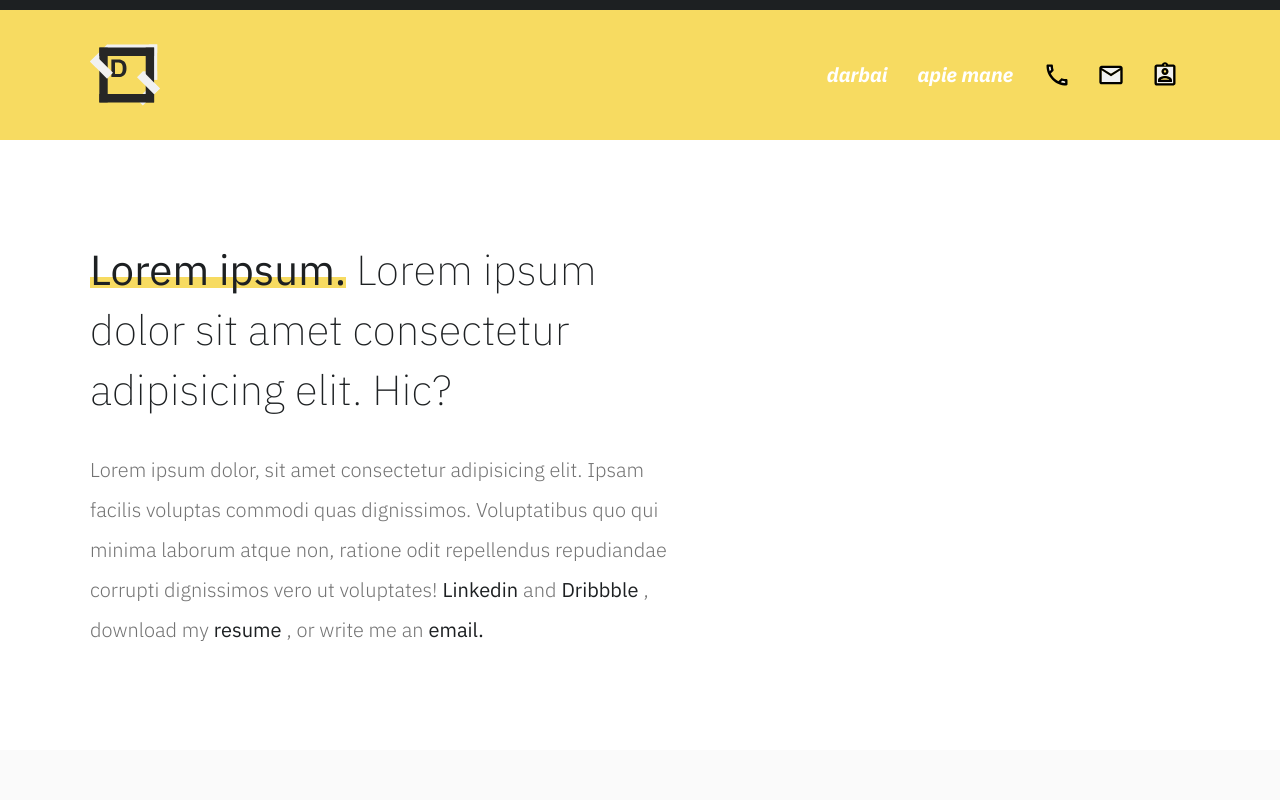
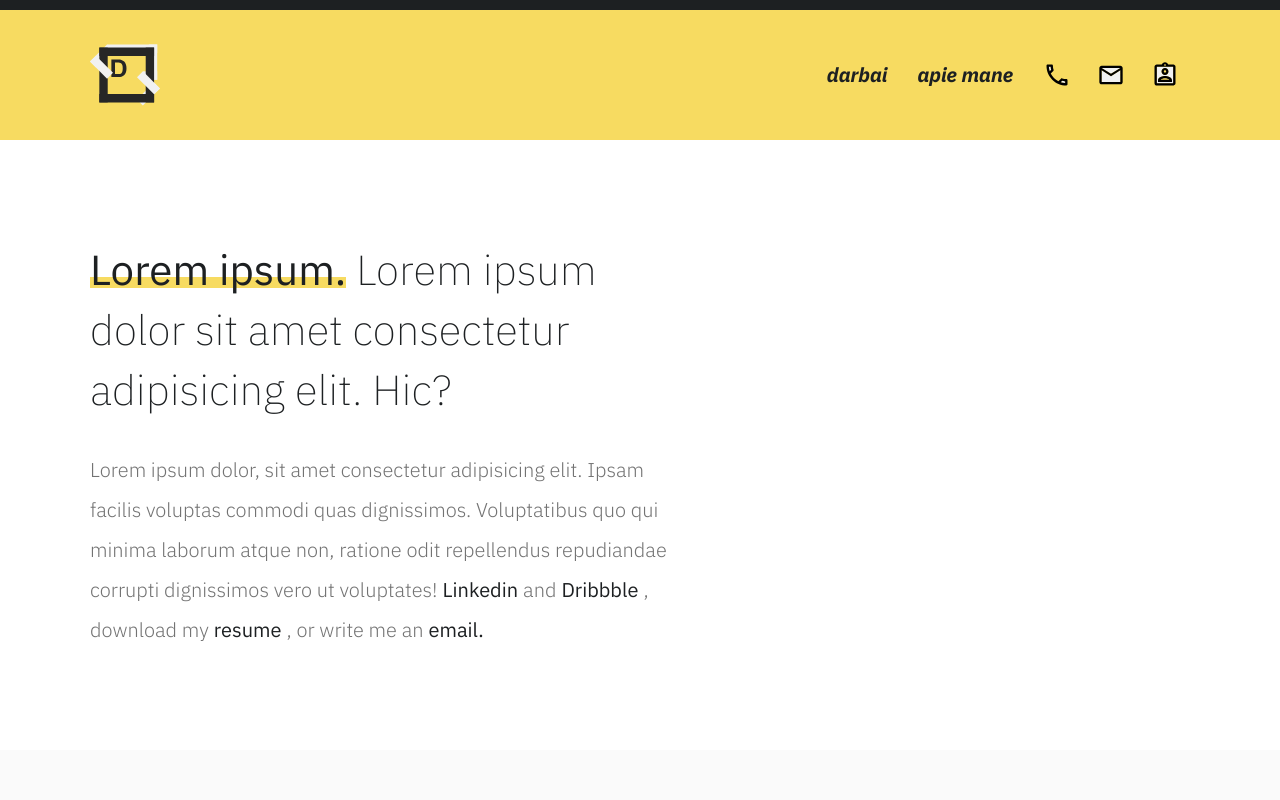
Before and after one commit to Dangyras/portfolio, a React (Create React App) app: page / in a window 1280 px wide. Shown: the top 800 px of the page. Built offline with nearby package versions, Linux system fonts and the light colour scheme.

Commit message:
Fixed css bug.

```diff
--- a/src/App.css
+++ b/src/App.css
@@ -191,7 +191,7 @@ nav ul li {
     transition: color 500ms ease-in-out;
 }
 
-nav ul li a {
+nav ul:not(.menu-icons) li a {
     color: var(--main-light-colour);
 }
 
@@ -379,6 +379,10 @@ footer {
         color: var(--main-dark-colour);
     }
 
+    nav ul:not(.menu-icons) li a {
+        color: var(--main-dark-colour);
+    }
+
     nav ul li:before {
         background: rgba(255, 255, 255, 0.3);
     }
```
